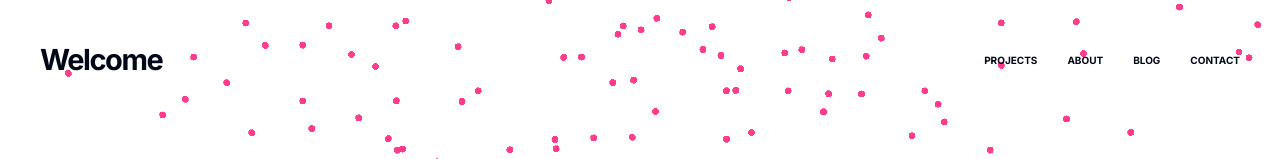
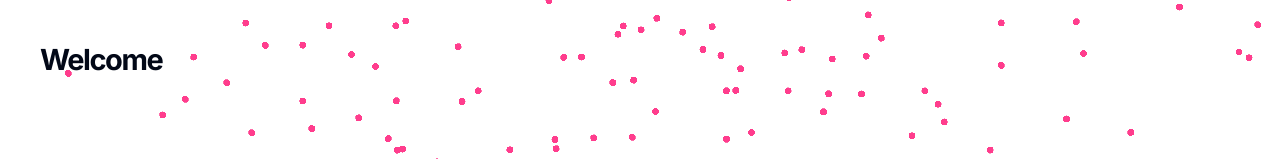
Before and after one commit to misato0804/portfolio_2024, a Next.js app: page / in a window 1280 px wide. Shown: the top 159 px of the page. Built offline with nearby package versions, Linux system fonts and the light colour scheme.

Commit message:
Deleted header link list

```diff
--- a/src/components/features/header/Header.tsx
+++ b/src/components/features/header/Header.tsx
@@ -26,12 +26,6 @@ export const Header = () => {
     <header id='header' className="h-48 w-screen fixed px-16">
       <div className="h-full flex justify-between items-center">
         <h2 className="tracking-tighter font-bold font-sans">Welcome</h2>
-        <ul className='flex min-w-72 justify-around gap-12'>
-          <li className="text-md font-bold">PROJECTS</li>
-          <li className="text-md font-bold">ABOUT</li>
-          <li className="text-md font-bold">BLOG</li>
-          <li className="text-md font-bold">CONTACT</li>
-        </ul>
       </div>
     </header>
   )
```
